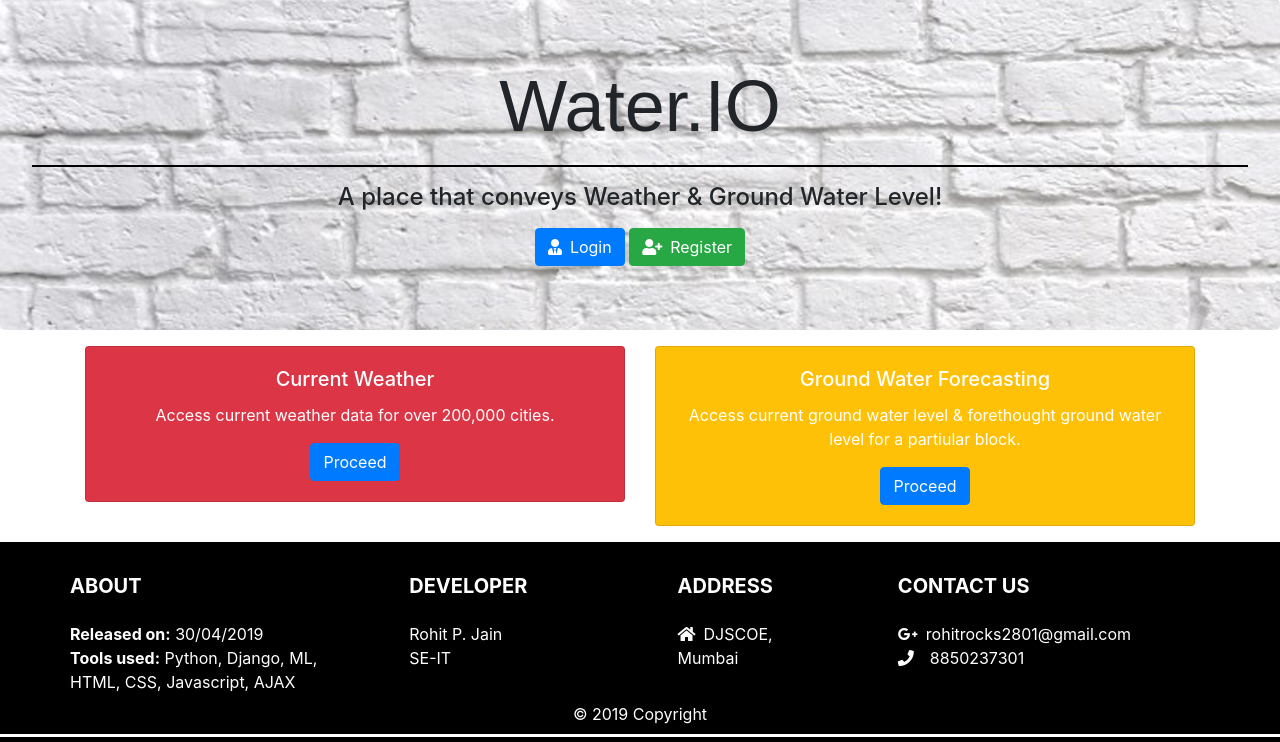
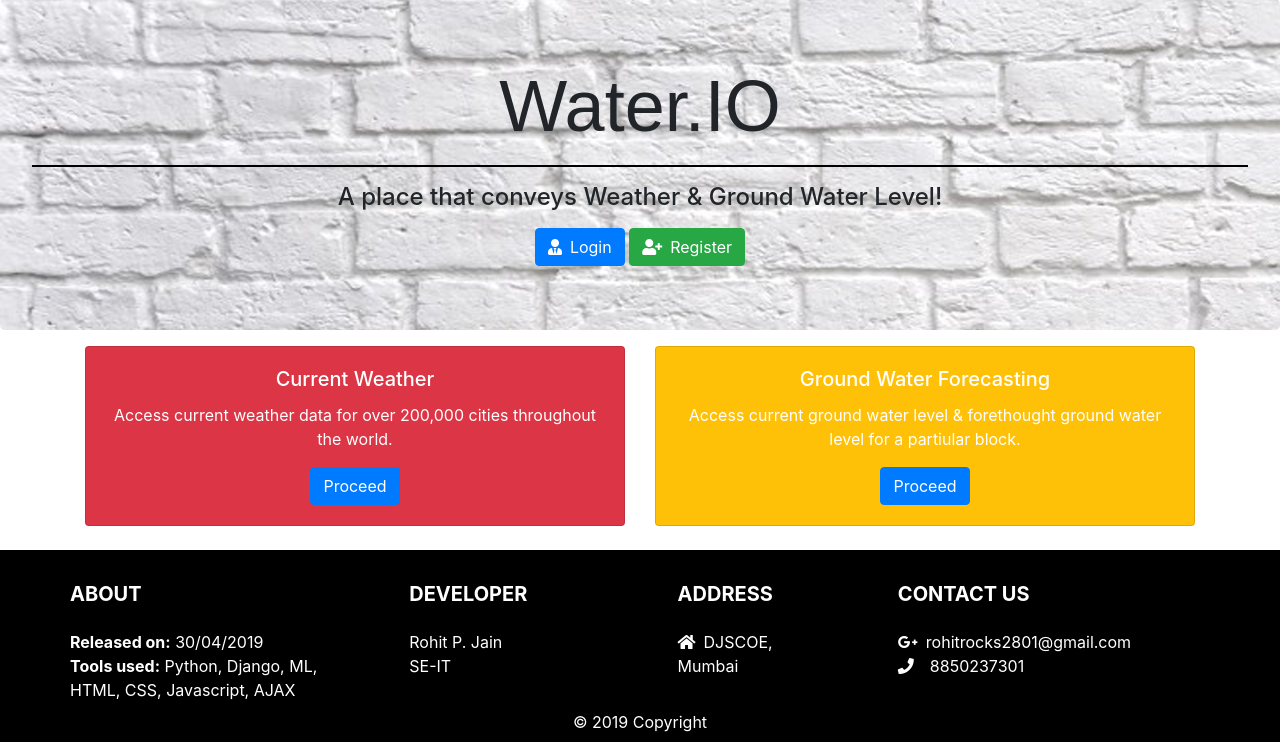
Before and after one commit to Rohit-Jain-2801/Django_Project, a Django app: page / in a window 1280 px wide. Shown: the part 63-805 px from the top of the page. Run offline with Django 3.2, Linux system fonts and the light colour scheme; parts of the project's set-up code (start-up, migrations or seed data) failed here and were passed over; some libraries are stand-ins or nearby versions; some web fonts are replaced.

Commit message:
Update Page_One.html

```diff
--- a/Django WaterIO/templates/basic_app/Page_One.html
+++ b/Django WaterIO/templates/basic_app/Page_One.html
@@ -83,7 +83,7 @@
             <div class="card text-white bg-danger">
               <div class="card-body">
                 <h5 class="card-title">Current Weather</h5>
-                <p class="card-text">Access current weather data for over 200,000 cities.</p>
+                <p class="card-text">Access current weather data for over 200,000 cities throughout the world.</p>
                 <a href="{% url 'app:weatherforecast' %}" class="btn btn-primary">Proceed</a>
               </div>
             </div>
```
